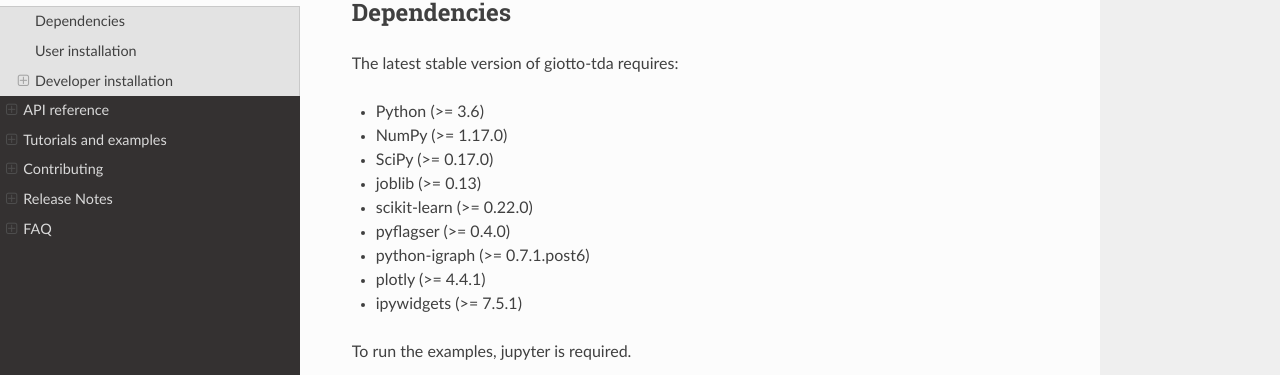
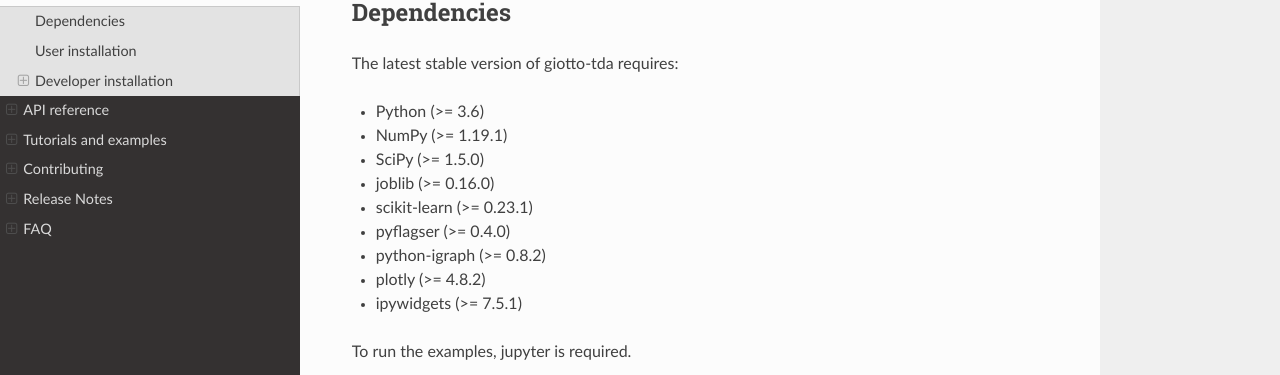
Before and after one commit to giotto-ai/giotto-tda, a Sphinx documentation site: the page built from doc/installation.rst, in a window 1280 px wide and 900 px high. Shown: the part 183-558 px from the top of the window. Built offline with Sphinx 7.4.7 and the Read the Docs theme 2.0.0, drawn with Linux system fonts in a browser that asks for light colours; pages that are not in the unit, such as notebooks, are missing from menus; comment, search, counter and statistics services are not loaded; the version number is read from the project's files by our own code.

```diff
--- a/doc/installation.rst
+++ b/doc/installation.rst
@@ -11,13 +11,13 @@ Dependencies
 The latest stable version of giotto-tda requires:
 
 - Python (>= 3.6)
-- NumPy (>= 1.17.0)
-- SciPy (>= 0.17.0)
-- joblib (>= 0.13)
-- scikit-learn (>= 0.22.0)
+- NumPy (>= 1.19.1)
+- SciPy (>= 1.5.0)
+- joblib (>= 0.16.0)
+- scikit-learn (>= 0.23.1)
 - pyflagser (>= 0.4.0)
-- python-igraph (>= 0.7.1.post6)
-- plotly (>= 4.4.1)
+- python-igraph (>= 0.8.2)
+- plotly (>= 4.8.2)
 - ipywidgets (>= 7.5.1)
 
 To run the examples, jupyter is required.
```
Also changed, not shown: README.rst (+6 -6 lines), requirements.txt (+6 -6 lines), 1 other file.
